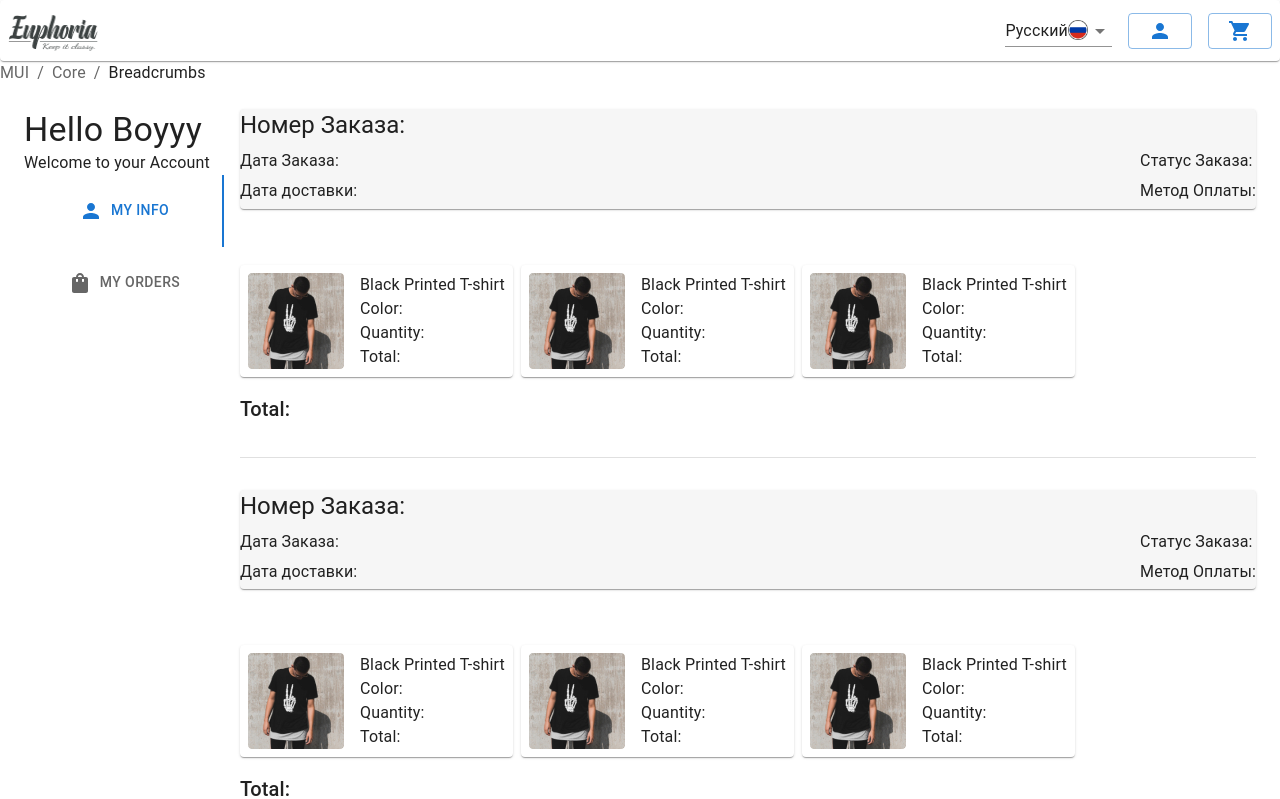
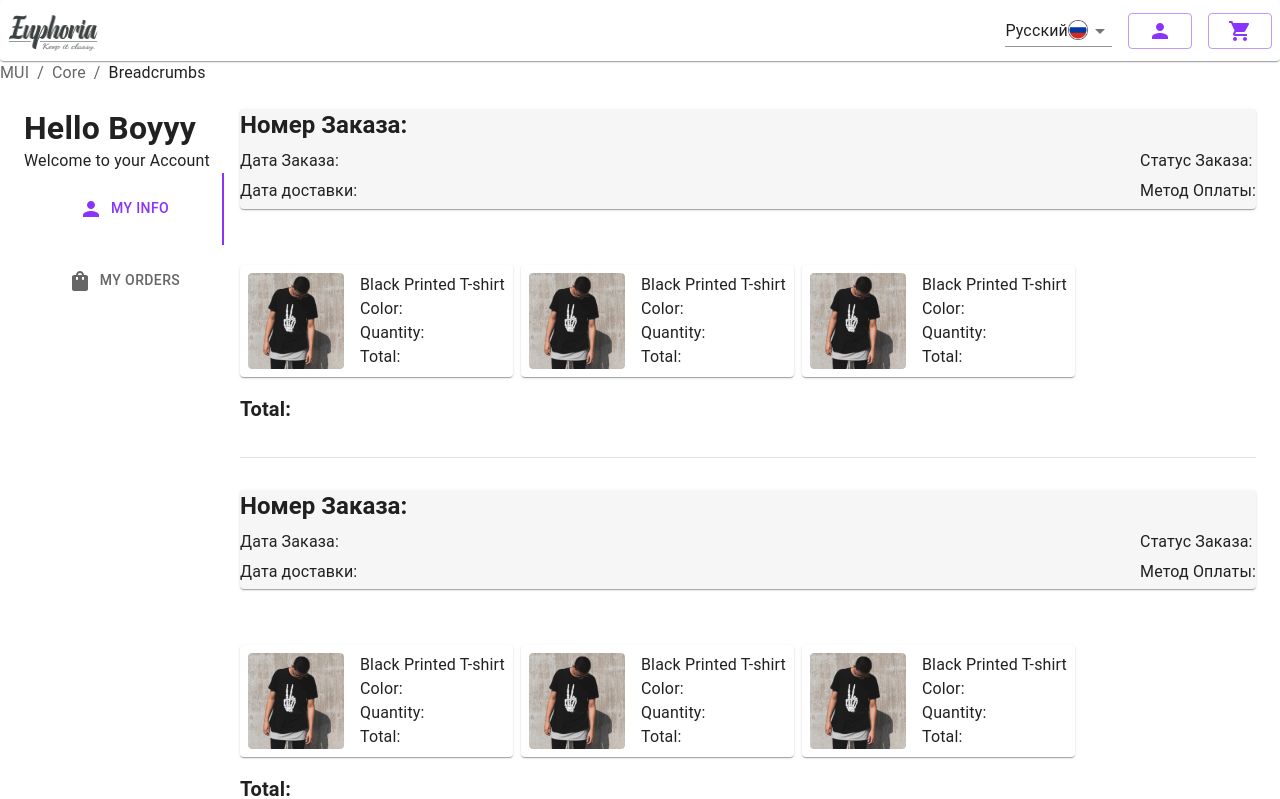
Before and after one commit to interexy-final-project/shop-client, a React (Create React App) app: page /user/profile in a window 1280 px wide. Shown: the top 799 px of the page. Built offline with nearby package versions, Linux system fonts and the light colour scheme.

Commit message:
feature/products-list-page

```diff
--- a/src/App.tsx
+++ b/src/App.tsx
@@ -11,7 +11,7 @@ function App(): JSX.Element {
       <BrowserRouter>
         <CssBaseline />
         <AppRoutes />
-        <ProductDetails />
+        <CategoryPage />
       </BrowserRouter>
     </ThemeProvider>
   );
--- a/src/app/cart/components/cart-item.comp.tsx
+++ b/src/app/cart/components/cart-item.comp.tsx
@@ -8,7 +8,7 @@ import { addItem } from "../store/cart.slice";
 import { CartItem } from "../types/cart.types";
 
 import ItemImage from "../../../assets/imgs/item.png";
-import { theme } from "../../../themes";
+import { theme } from "../../../assets/themes";
 
 type TCartItemProps = {
   id: string;
--- a/src/assets/themes.ts
+++ b/src/assets/themes.ts
@@ -17,8 +17,16 @@ declare module "@mui/material" {
   interface CustomPalette {
     ["red"]: PaletteColorOptions;
     ["green"]: PaletteColorOptions;
-    ["black"]: PaletteColorOptions;
     ["lightgray"]: PaletteColorOptions;
+    ["primary"]?: PaletteColorOptions;
+    ["primaryButtonHoverAndFocused"]?: PaletteColorOptions;
+    ["primaryButtonDisabled"]?: PaletteColorOptions;
+    ["black"]?: PaletteColorOptions;
+    ["white"]?: PaletteColorOptions;
+    ["secondary"]?: PaletteColorOptions;
+    ["mainText"]?: PaletteColorOptions;
+    ["greyMain"]?: PaletteColorOptions;
+    ["lightGrey"]?: PaletteColorOptions;
   }
   interface Palette extends CustomPalette {}
   interface PaletteOptions extends CustomPalette {}
@@ -45,6 +53,10 @@ declare module "@mui/material/styles" {
     t9: React.CSSProperties;
     t10: React.CSSProperties;
     productDescription: React.CSSProperties;
+    p: React.CSSProperties;
+    label: React.CSSProperties;
+    small: React.CSSProperties;
+    tiny: React.CSSProperties;
   }
 
   // allow configuration using `createTheme`
@@ -59,6 +71,10 @@ declare module "@mui/material/styles" {
     t8: React.CSSProperties;
     t9: React.CSSProperties;
     t10: React.CSSProperties;
+    p?: React.CSSProperties;
+    label?: React.CSSProperties;
+    small?: React.CSSProperties;
+    tiny?: React.CSSProperties;
   }
 }
 
@@ -75,18 +91,34 @@ declare module "@mui/material/Typography" {
     t8: true;
     t9: true; // breadCrumbs
     t10: true; //types-filter
+    p: true;
+    label: true;
+    small: true;
+    tiny: true;
+  }
+}
+
+declare module "@mui/material" {
+  interface Color {
+    main: string;
   }
 }
 
 export const colors = {
-  primary: "#DDD571",
   primaryPressed: "#63c8f4",
-  secondary: "#60dcba",
-  white: "#FFFFFF",
   red: "#DC143C",
   green: "#00FF00",
+  lightgray: "#F6F6F6",
+  primary: "#8A33FD",
+  primaryButtonHoverAndFocused: "#6620C1",
+  primaryButtonDisabled: "#EAEAEA",
+
   black: "#000000",
-  lightgray: "#F6F6F6",
+  white: "#FFFFFF",
+  secondary: "#3C4242", // footer, some text
+  mainText: "#807D7E",
+  greyMain: "#F6F6F6", // inputs, counter buttons, etc.
+  lightGrey: "#BEBCBD", // tiny text
 };
 
 export const theme = createTheme({
@@ -159,19 +191,71 @@ export const theme = createTheme({
       textAlign: "left",
       color: "#8A8989",
     },
+    h1: {
+      fontWeight: "bold",
+      fontSize: "56px",
+    },
+    h2: {
+      fontWeight: "",
+      fontSize: "48px",
+    },
+    h3: {
+      fontWeight: "",
+      fontSize: "40px",
+    },
+    h4: {
+      fontWeight: "",
+      fontSize: "32px",
+    },
+    h5: {
+      fontWeight: "",
+      fontSize: "24px",
+    },
+    h6: {
+      fontWeight: "",
+      fontSize: "20px",
+    },
+    p: { fontWeight: "", fontSize: "16px" },
+    label: { fontWeight: "", fontSize: "14px", color: colors.mainText },
+    small: { fontWeight: "", fontSize: "12px" },
+    tiny: { fontWeight: "", fontSize: "10px" },
   },
   palette: {
     red: {
       main: colors.red,
-    },
-    black: {
-      main: colors.black,
     },
     green: {
       main: colors.green,
     },
     lightgray: {
       main: colors.lightgray,
+    },
+    primary: {
+      main: colors.primary,
+    },
+    primaryButtonHoverAndFocused: {
+      main: colors.primaryButtonHoverAndFocused,
+    },
+    primaryButtonDisabled: {
+      main: colors.primaryButtonDisabled,
+    },
+    black: {
+      main: colors.black,
+    },
+    white: {
+      main: colors.white,
+    },
+    secondary: {
+      main: colors.secondary,
+    },
+    mainText: {
+      main: colors.mainText,
+    },
+    greyMain: {
+      main: colors.greyMain,
+    },
+    lightGrey: {
+      main: colors.lightGrey,
     },
   },
   components: {
--- a/src/index.tsx
+++ b/src/index.tsx
@@ -2,7 +2,7 @@ import React from "react";
 import ReactDOM from "react-dom/client";
 import App from "./app";
 import { CssBaseline, ThemeProvider } from "@mui/material";
-import { theme } from "./themes";
+import { theme } from "./assets/themes";
 import "../src/assets/style.css";
 
 const root = ReactDOM.createRoot(
--- a/src/themes.ts
+++ /dev/null
@@ -1,125 +0,0 @@
-import { createTheme, type PaletteColorOptions } from "@mui/material";
-
-declare module "@mui/material" {
-  interface CustomPalette {
-    ["primary"]?: PaletteColorOptions;
-    ["primaryButtonHoverAndFocused"]?: PaletteColorOptions;
-    ["primaryButtonDisabled"]?: PaletteColorOptions;
-    ["black"]?: PaletteColorOptions;
-    ["white"]?: PaletteColorOptions;
-    ["secondary"]?: PaletteColorOptions;
-    ["mainText"]?: PaletteColorOptions;
-    ["greyMain"]?: PaletteColorOptions;
-    ["lightGrey"]?: PaletteColorOptions;
-  }
-  type Palette = CustomPalette;
-  type PaletteOptions = CustomPalette;
-}
-
-declare module "@mui/material/styles" {
-  interface TypographyVariants {
-    p: React.CSSProperties;
-    label: React.CSSProperties;
-    small: React.CSSProperties;
-    tiny: React.CSSProperties;
-  }
-
-  // allow configuration using `createTheme`
-  interface TypographyVariantsOptions {
-    p?: React.CSSProperties;
-    label?: React.CSSProperties;
-    small?: React.CSSProperties;
-    tiny?: React.CSSProperties;
-  }
-}
-
-declare module "@mui/material/Typography" {
-  interface TypographyPropsVariantOverrides {
-    p: true;
-    label: true;
-    small: true;
-    tiny: true;
-  }
-}
-
-declare module "@mui/material" {
-  interface Color {
-    main: string;
-  }
-}
-
-export const colors = {
-  primary: "#8A33FD",
-  primaryButtonHoverAndFocused: "#6620C1",
-  primaryButtonDisabled: "#EAEAEA",
-
-  black: "#000000",
-  white: "#FFFFFF",
-  secondary: "#3C4242", // footer, some text
-  mainText: "#807D7E",
-  greyMain: "#F6F6F6", // inputs, counter buttons, etc.
-  lightGrey: "#BEBCBD", // tiny text
-};
-
-export const theme = createTheme({
-  typography: {
-    fontFamily: "Poppins",
-    h1: {
-      fontWeight: "bold",
-      fontSize: "56px",
-    },
-    h2: {
-      fontWeight: "",
-      fontSize: "48px",
-    },
-    h3: {
-      fontWeight: "",
-      fontSize: "40px",
-    },
-    h4: {
-      fontWeight: "",
-      fontSize: "32px",
-    },
-    h5: {
-      fontWeight: "",
-      fontSize: "24px",
-    },
-    h6: {
-      fontWeight: "",
-      fontSize: "20px",
-    },
-    p: { fontWeight: "", fontSize: "16px" },
-    label: { fontWeight: "", fontSize: "14px", color: colors.mainText },
-    small: { fontWeight: "", fontSize: "12px" },
-    tiny: { fontWeight: "", fontSize: "10px" },
-  },
-  palette: {
-    primary: {
-      main: colors.primary,
-    },
-    primaryButtonHoverAndFocused: {
-      main: colors.primaryButtonHoverAndFocused,
-    },
-    primaryButtonDisabled: {
-      main: colors.primaryButtonDisabled,
-    },
-    black: {
-      main: colors.black,
-    },
-    white: {
-      main: colors.white,
-    },
-    secondary: {
-      main: colors.secondary,
-    },
-    mainText: {
-      main: colors.mainText,
-    },
-    greyMain: {
-      main: colors.greyMain,
-    },
-    lightGrey: {
-      main: colors.lightGrey,
-    },
-  },
-});
```
